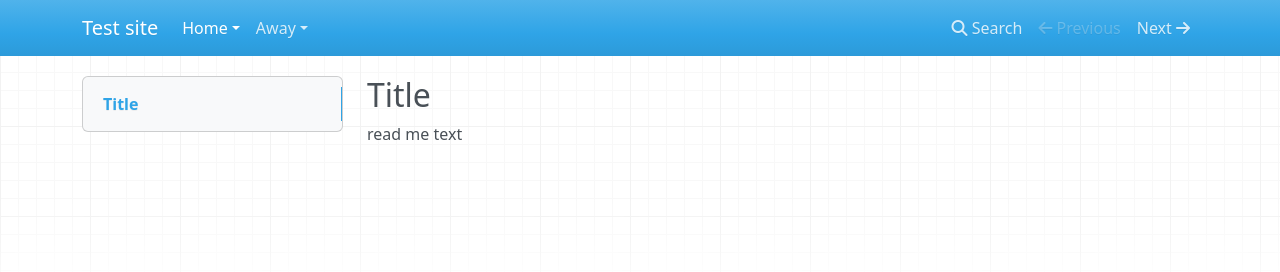
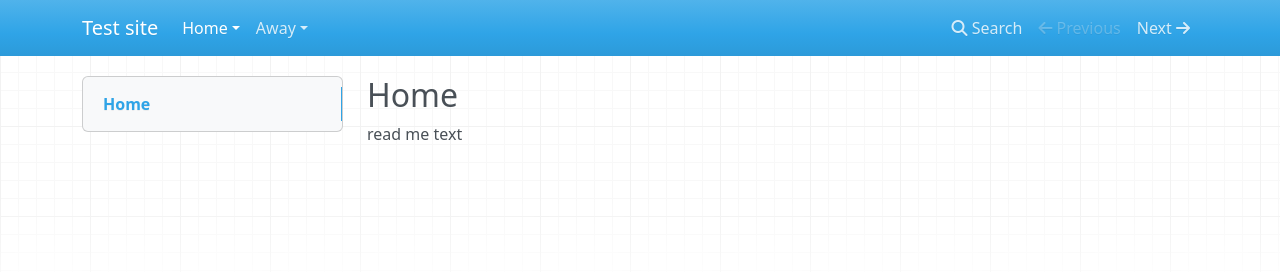
Before and after one commit to spannertest/github.io, an MkDocs documentation site: the page built from docs/home.md, in a window 1280 px wide. Shown: the top 272 px of the page. Built offline with MkDocs 1.6.1, drawn with Linux system fonts in a browser that asks for light colours; nearby versions of some CDN libraries.

Commit message:
change to force build

```diff
--- a/docs/home.md
+++ b/docs/home.md
@@ -1,3 +1,3 @@
-## Title
+## Home
 
 read me text
```
